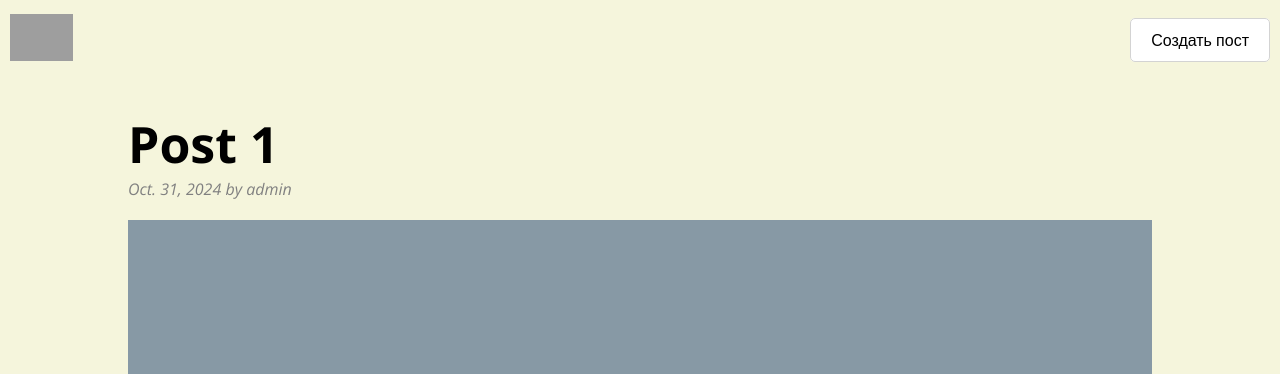
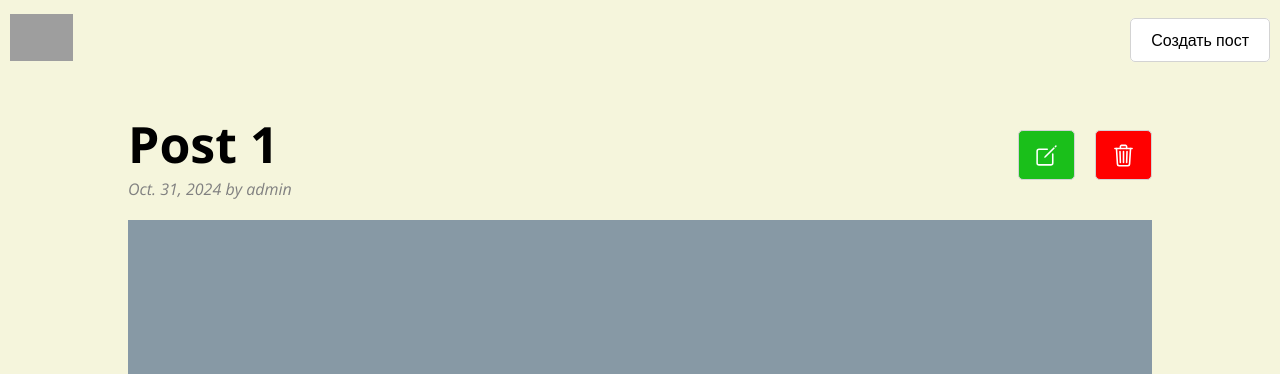
Before and after one commit to Odilbek-Arziev/django_blog_college, a Django app: page /post_detail/1 in a window 1280 px wide. Shown: the top 374 px of the page. Run offline with Django 5.2, Linux system fonts and the light colour scheme; data comes from the database, SQL or seed files in the repository; some web fonts are replaced; grey boxes are pictures that could not be loaded.

Commit message:
post deletion created

```diff
--- a/app/templates/post.html
+++ b/app/templates/post.html
@@ -1,9 +1,21 @@
-{% extends 'base_layout.html' %}
+{% extends 'base_layout.html' %} {% block content %}
+<div class="post-container">
+  <div class="header">
+    <div>
+      <div class="title">{{ post.title }}</div>
+      <div class="info">{{post.date_added}} by {{post.author}}</div>
+    </div>
 
-{% block content %}
-<div class="post-container">
-  <div class="title">{{ post.title }}</div>
-  <div class="info">{{post.date_added}} by {{post.author}}</div>
+    <div class="buttons">
+      <a class="button primary" href="">
+        <ion-icon name="create-outline"></ion-icon>
+      </a>
+      <a class="button danger" href="{% url 'app:post_delete' post.pk %}">
+        <ion-icon name="trash-outline"></ion-icon>
+      </a>
+    </div>
+  </div>
+
   <div class="image">
     <img src="{{ post.image.url }}" alt="" />
   </div>
--- a/app/urls.py
+++ b/app/urls.py
@@ -4,4 +4,5 @@ urlpatterns = [
     path('', home, name='home'),
     path('post_detail/<int:pk>', post_detail, name='post_detail'),
     path('post_create/', post_create, name='post_create'),
+    path('post_delete/<int:pk>', post_delete, name='post_delete'),
 ]
--- a/app/views.py
+++ b/app/views.py
@@ -21,8 +21,18 @@ def post_create(request):
 
         if form.is_valid():
             form.save()
-            return redirect('app:home')
+            return redirect("app:home")
     else:
         form = PostForm()
 
     return render(request, "post_create.html", {"form": form})
+
+
+def post_delete(request, pk):
+    post = Post.objects.get(pk=pk)
+
+    if request.method == "POST":
+        post.delete()
+        return redirect("app:home")
+
+    return render(request, "post_delete.html", {"post": post})
--- a/static/style.css
+++ b/static/style.css
@@ -134,3 +134,46 @@ form {
   border-radius: 3px;
   cursor: pointer;
 }
+.header {
+  display: flex;
+  justify-content: space-between;
+  align-items: center;
+}
+.buttons .button {
+  border: 1px solid lightgrey;
+  padding: 5px 15px;
+  font-size: 25px;
+  border-radius: 5px;
+  transition: 0.5s;
+  cursor: pointer;
+  height: 50px;
+  display: flex;
+  justify-content: center;
+  align-items: center;
+}
+.buttons {
+  display: flex;
+  gap: 20px;
+  justify-content: center;
+}
+.primary {
+  background: rgb(26, 191, 26);
+  color: white;
+}
+.danger {
+  background: red !important;
+  color: white;
+}
+.buttons .button:active {
+  box-shadow: 0 0 5px 1px lightgrey;
+}
+.danger:hover {
+  background: darkred;
+}
+.primary:hover {
+  background: darkgreen;
+}
+
+form .title {
+  font-size: 25px;
+}
```
Also changed, not shown: app/templates/base_layout.html (+9 -4 lines), app/templates/post_delete.html (added, +19 -0 lines), db.sqlite3.
